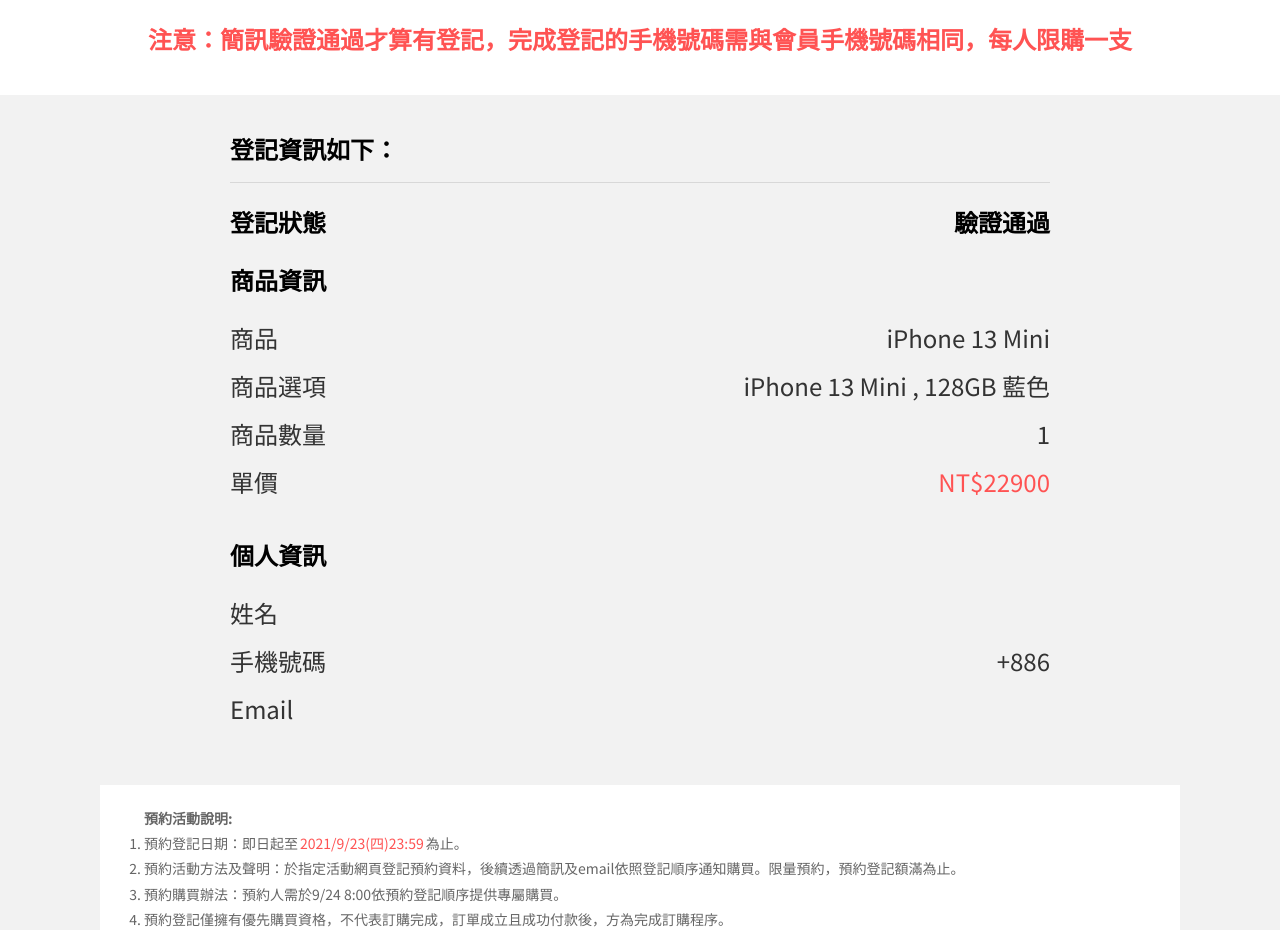
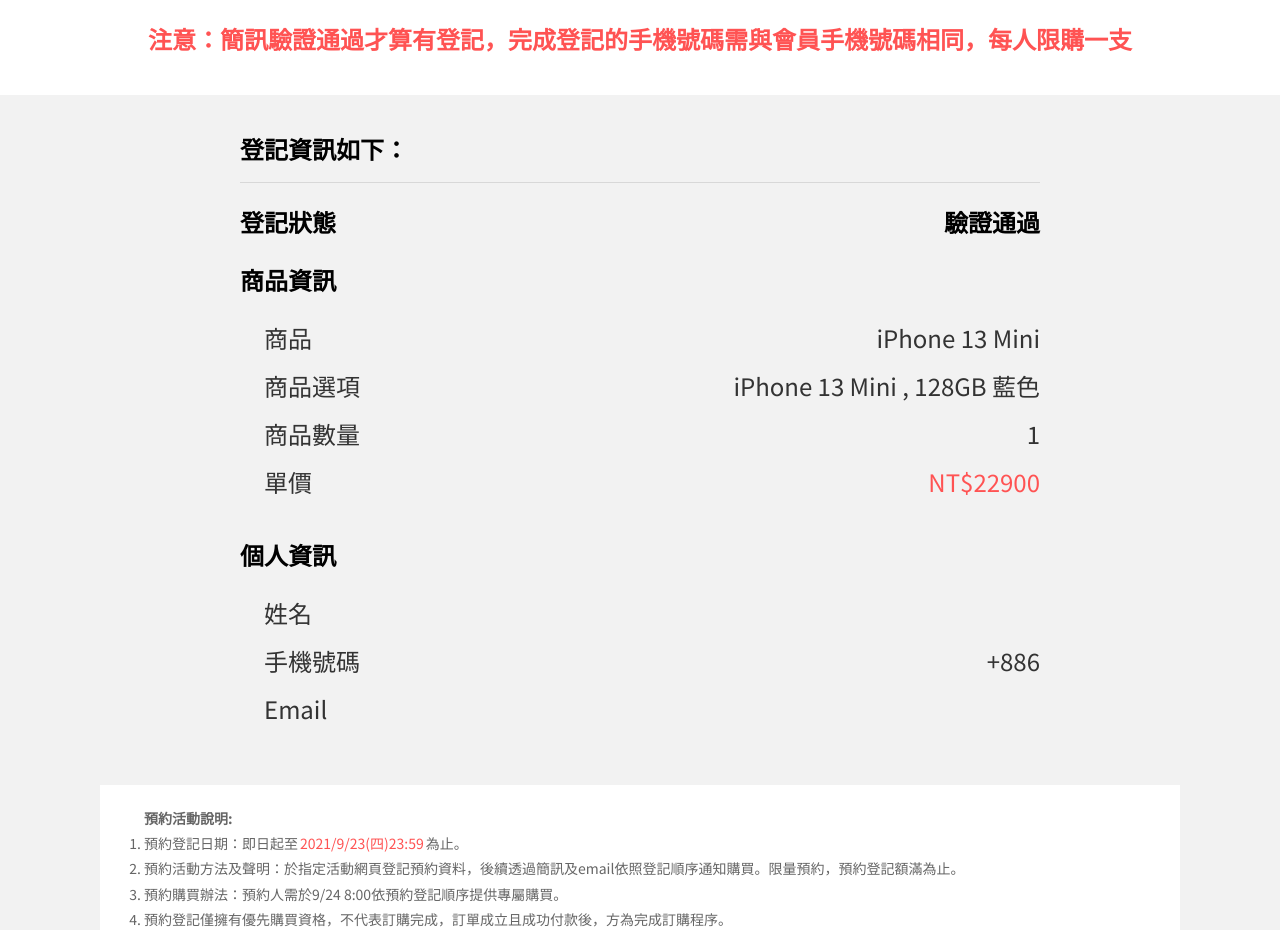
Before and after one commit to LinHeMa/91-APP-final-project, a React (Create React App) app in the folder co-work-project/: page /reservation/successpage in a window 1280 px wide. Shown: the part 500-1430 px from the top of the page. Built offline with nearby package versions, Linux system fonts and the light colour scheme.

Commit message:
modified_margin_and_padding

```diff
--- a/co-work-project/src/components/ProductPicker.tsx
+++ b/co-work-project/src/components/ProductPicker.tsx
@@ -28,7 +28,7 @@
     dispatch({ type: chooseActionKind.CHANGE_PRICE, payload: price });
   }, [state.model, state.memory]);
   return (
-    <div className="w-full md:max-w-[376px] px-4 md:px-0 md:pr-2">
+    <div className="w-full md:max-w-[376px]  md:pr-2">
       <h1 className="text-[16px] leading-[23px]">APPLE {state.model}</h1>
       <h2 className="text-[#FF5353] text-[20px] leading-[29px] mt-[19px]">
         NT${price || 0}
--- a/co-work-project/src/components/ProductSlider.tsx
+++ b/co-work-project/src/components/ProductSlider.tsx
@@ -21,10 +21,14 @@
     return times + remainder;
   };
   return (
-    <div className="w-[375px] md:w-[426px] relative md:pb-[98px] mx-[20px]">
-      <img src={state.img || state.prevImg} alt="iphone" className="w-full" />
+    <div className="w-[375px] md:w-[426px]  relative md:pb-[98px] mx-[20px]">
+      <img
+        src={state.img || state.prevImg}
+        alt="iphone"
+        className="w-full h-[375px] md:h-[426px] bg-[#f2f2f2]"
+      />
       <div
-        className="cursor-pointer absolute bottom-[40px] -left-[17.57px]  hidden md:block"
+        className="cursor-pointer absolute bottom-[30px] -left-[30.57px]   hidden md:block"
         onClick={() => {
           if (maxindex === 0) return;
           setMaxindex((pre) => pre - 1);
@@ -32,14 +36,14 @@
       >
         <img src={leftArrow} alt="往左" />
       </div>
-      <div className="max-w-[427px] w-[360px] h-[83.6px] overflow-hidden absolute hidden md:flex left-10 ">
+      <div className="max-w-[427px] w-[426px] h-[95.6px] overflow-hidden absolute hidden md:flex left-0 ">
         {singleIphoneImg.map((photo, index) => (
           <img
             src={photo.img}
             key={photo.img}
-            style={{ left: `${70.2 * (index - maxindex)}px` }}
+            style={{ left: `${86 * (index - maxindex)}px` }}
             className={classNames({
-              'max-h-[83px] w-auto duration-300 transition-all cursor-pointer':
+              'max-h-[83px] w-[83px] w-auto duration-300 transition-all cursor-pointer bg-[#f2f2f2] mt-3':
                 true,
               absolute: true,
             })}
@@ -62,7 +66,7 @@
         ))}
       </div>
       <div
-        className="cursor-pointer absolute bottom-[45px] -right-[17.57px]  hidden md:block"
+        className="cursor-pointer absolute bottom-[30px] -right-[30.57px]  hidden md:block"
         onClick={() => {
           if (maxindex >= clickLimit(singleIphoneImg)) return;
           setMaxindex((pre) => pre + 1);
--- a/co-work-project/src/pages/reservation/Product.tsx
+++ b/co-work-project/src/pages/reservation/Product.tsx
@@ -20,16 +20,17 @@
         payload: chooseImg,
       });
   }, [state.color]);
+
   return (
     <div className="md:bg-[#f2f2f2] md:pb-[122px]">
       <h1 className="hidden md:block font-medium text-[64px] leading-80 text-center pt-[53px] mb-[43px]">
         選擇商品
       </h1>
-      <div className="flex flex-col md:flex-row pb-2 px-2 justify-between md:items-start productPage:mx-auto md:bg-[#ffffff] max-w-[1080px]">
-        <div className="mx-auto  ">
+      <div className="flex flex-col md:flex-row pb-2 px-2  md:items-start productPage:mx-auto md:bg-[#ffffff] max-w-[1080px]">
+        <div className="mx-auto md:ml-[5%] md:mr-[5%] md:mr-0 md:mt-[72px] md:mb-[70px]">
           <ProductSlider />
         </div>
-        <div className=" md:mt-[87px] mx-auto md:ml-0">
+        <div className=" md:mt-[87px] px-4 md:pr-0  md:pl-2">
           <ProductPicker />
         </div>
       </div>
--- a/co-work-project/src/pages/reservation/SuccessPage.tsx
+++ b/co-work-project/src/pages/reservation/SuccessPage.tsx
@@ -17,15 +17,16 @@
       <div className="w-[191px] h-[152px]  mb-[2px] md:w-[294px] md:h-[235px]">
         <img className="w-[100%] h-[100%]" src={heartImg} alt="heartImg" />
       </div>
-      <span className="w-[162px] h-[48px] text-[#333333] text-center mb-[18px] md:text-[24px] md:h-auto md:w-[250px]">
-        已完成 {state.model} 登記 敬請等候開賣通知
+      <span className="w-[250px] h-[48px] text-[#333333] text-center mb-[18px] md:text-[24px] md:h-auto md:w-[350px]">
+        已完成 {state.model} 登記 <br />
+        敬請等候開賣通知
       </span>
       <span className="text-[#ff5353] text-center w-[342px] h-[54px] font-semibold mb-5 md:text-[24px] md:max-w-[1028px] md:w-auto md:px-[10px]">
         注意：簡訊驗證通過才算有登記，完成登記的手機號碼需與會員手機號碼相同，每人限購一支
       </span>
       <div className="w-full md:bg-[#f2f2f2] ">
         <div className="h-[395px] bg-[#f2f2f2] pt-[30px]  w-full  md:h-[690px]">
-          <div className="w-full h-[348px] mx-auto md:w-auto md:max-w-[850px] md:px-[15px] leading-24 md:leading-48 text-[14px] md:text-[24px] px-2">
+          <div className="w-full px-[25px] h-[348px] mx-auto md:w-auto md:max-w-[850px] md:px-[25px] leading-24 md:leading-48 text-[14px] md:text-[24px] px-2">
             <span className="font-bold w-[98px] h-[20px] ">登記資訊如下：</span>
             <div className="border-b-[1px] border-b-[#D8D8D8] mt-[9px]" />
             <div className=" h-[304px] mt-[15px]  w-full">
@@ -36,11 +37,15 @@
               <div className="mt-[10px]">
                 <span className="font-bold ">商品資訊</span>
                 <div className="mt-[10px] flex justify-between leading-6">
-                  <span className=" text-[#333333]">商品</span>
+                  <span className=" text-[#333333] ml-[16px] md:ml-[24px]">
+                    商品
+                  </span>
                   <span className=" text-[#333333]">{state.model}</span>
                 </div>
                 <div className=" flex justify-between leading-6">
-                  <span className=" text-[#333333]">商品選項</span>
+                  <span className=" text-[#333333] ml-[16px] md:ml-[24px]">
+                    商品選項
+                  </span>
                   <span className=" text-[#333333]">
                     {state.model +
                       ' , ' +
@@ -49,33 +54,43 @@
                   </span>
                 </div>
                 <div className=" flex justify-between leading-6">
-                  <span className=" text-[#333333]">商品數量</span>
+                  <span className=" text-[#333333] ml-[16px] md:ml-[24px]">
+                    商品數量
+                  </span>
                   <span className=" text-[#333333]">1</span>
                 </div>
                 <div className=" flex justify-between leading-6">
-                  <span className=" text-[#333333]">單價</span>
+                  <span className=" text-[#333333] ml-[16px] md:ml-[24px]">
+                    單價
+                  </span>
                   <span className=" text-[#FF5353] ">{`NT$${price || 0}`}</span>
                 </div>
               </div>
               <div className="mt-[25px]">
                 <span className="font-bold ">個人資訊</span>
                 <div className="mt-[10px] flex justify-between leading-6">
-                  <span className=" text-[#333333]">姓名</span>
+                  <span className=" text-[#333333] ml-[16px] md:ml-[24px]">
+                    姓名
+                  </span>
                   <span className=" text-[#333333]">{state.userName}</span>
                 </div>
                 <div className=" flex justify-between leading-6">
-                  <span className=" text-[#333333] ">手機號碼</span>
+                  <span className=" text-[#333333] ml-[16px] md:ml-[24px]">
+                    手機號碼
+                  </span>
                   <span className=" text-[#333333]">{`+886 ${state.userPhoneNum}`}</span>
                 </div>
                 <div className=" flex justify-between">
-                  <span className=" text-[#333333] ">Email</span>
+                  <span className=" text-[#333333] ml-[16px] md:ml-[24px]">
+                    Email
+                  </span>
                   <span className=" text-[#333333]">{state.userEmail}</span>
                 </div>
               </div>
             </div>
           </div>
         </div>
-        <div className="mb-[100px]">
+        <div className="md:mb-[100px]">
           <ReserveText />
         </div>
       </div>
```
